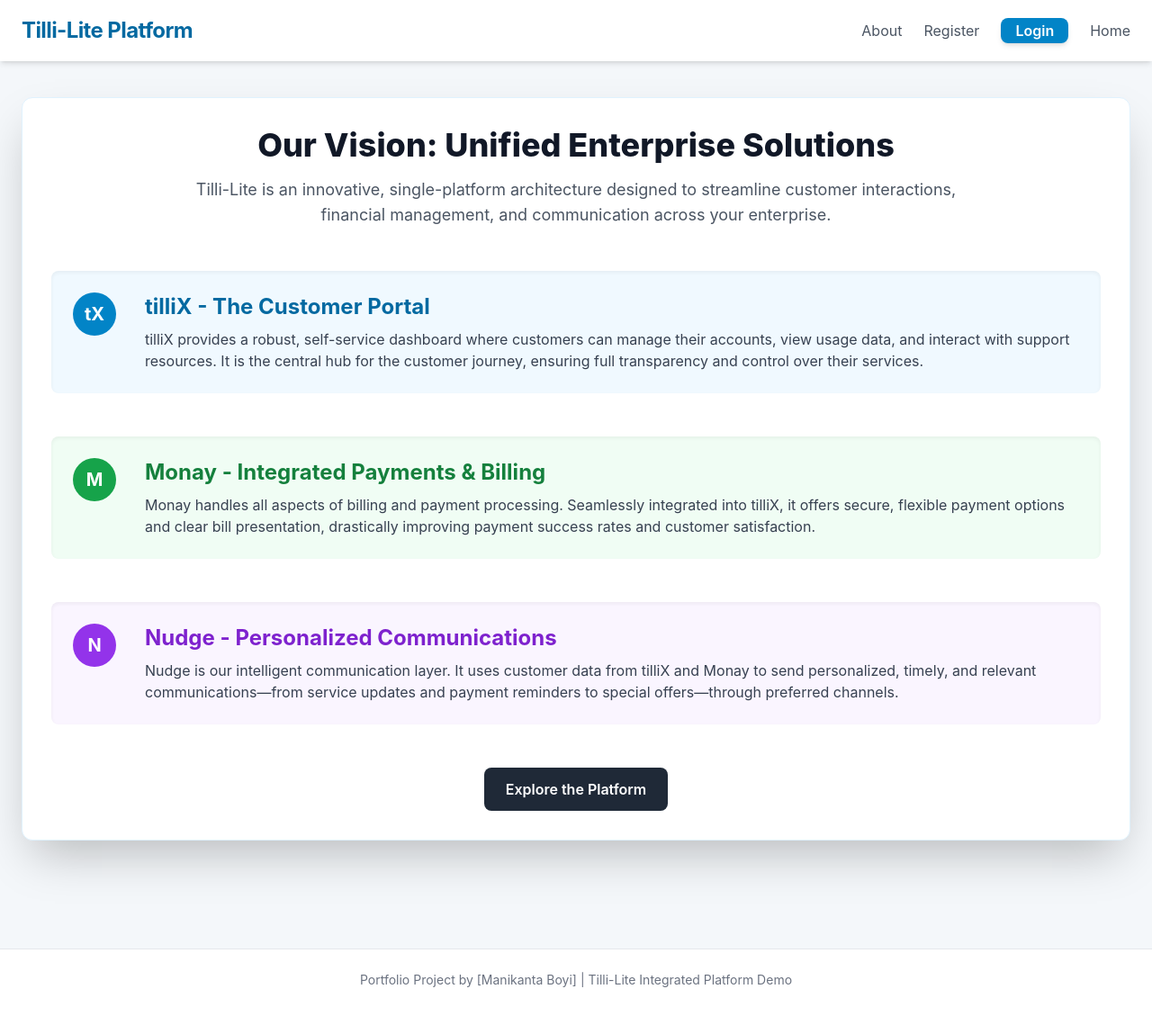
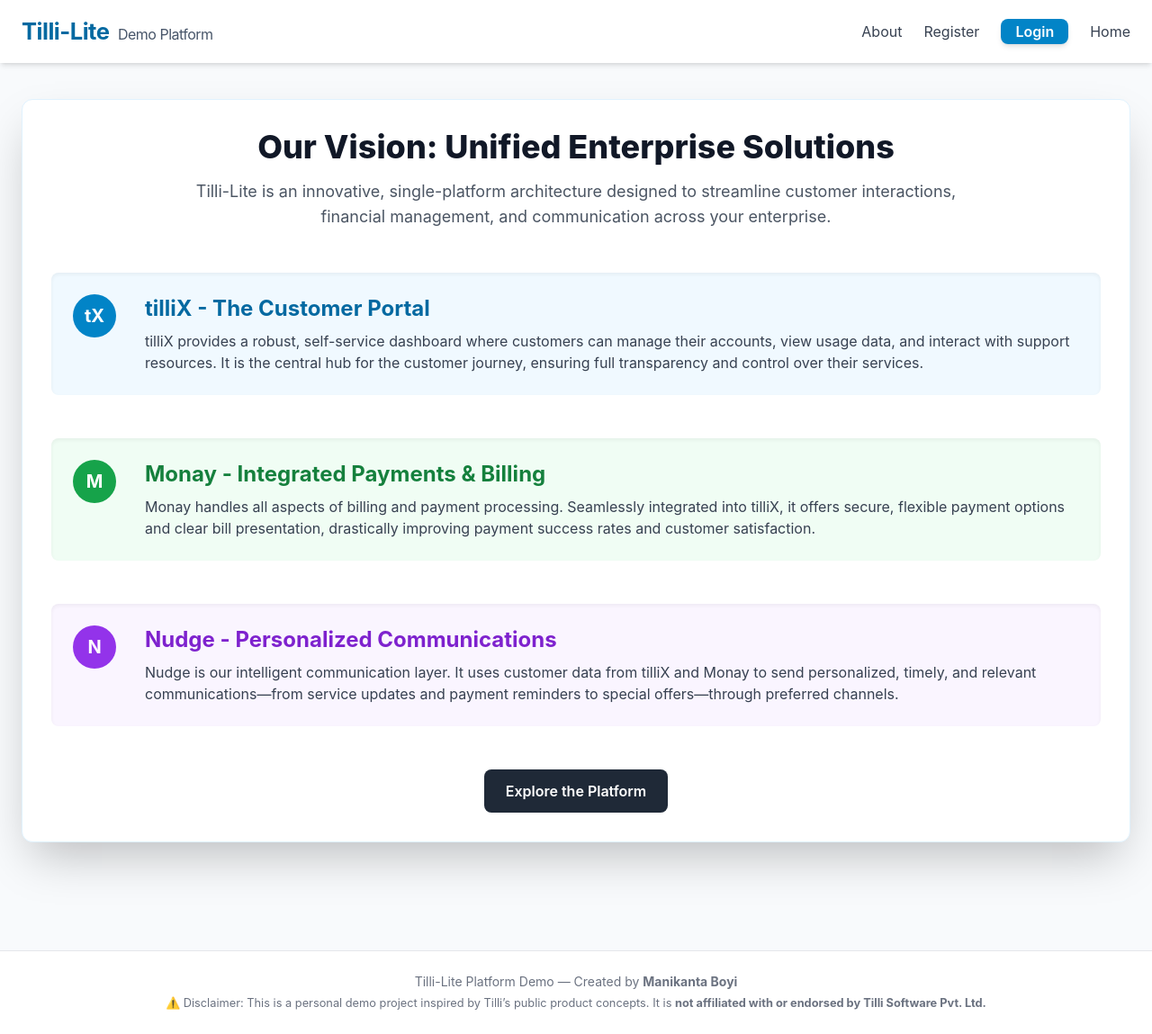
Before and after one commit to manikanta-boyi/tilli_lite, a Flask app: page /about in a window 1280 px wide. Shown: the whole page at 90% size. Before the commit the page ends 1097 px from the top, so only its background shows below. Run offline with Flask 3, Linux system fonts and the light colour scheme; some libraries are stand-ins or nearby versions.

Commit message:
added disclaimer

```diff
--- a/templates/layout.html
+++ b/templates/layout.html
@@ -3,58 +3,88 @@
 <head>
     <meta charset="UTF-8">
     <meta name="viewport" content="width=device-width, initial-scale=1.0">
-    <title>Tilli-Lite | {{ title }}</title>
+    <title>Tilli-Lite Demo | {{ title }}</title>
     <script src="https://cdn.tailwindcss.com"></script>
     <style>
-        /* Keeping a light, clean background */
-        body { font-family: 'Inter', sans-serif; background-color: #f4f7fa; }
-        /* Style for the custom navigation logo/text */
+        body {
+            font-family: 'Inter', sans-serif;
+            background-color: #f8fafc; /* Light clean tone */
+        }
+
         .tilli-logo {
-            font-size: 1.5rem;
+            font-size: 1.6rem;
             font-weight: 700;
-            letter-spacing: -0.025em;
-            color: #0369a1; /* Sky-700 / Deep Blue */
+            color: #0369a1; /* Sky-700 */
+            letter-spacing: -0.02em;
         }
+
         .tilli-logo span {
-            color: #334155; /* Slate-700 / Gray text for "Lite Platform" */
             font-weight: 400;
-            font-size: 1.1rem;
+            font-size: 1rem;
+            color: #475569; /* Slate-600 */
             margin-left: 0.25rem;
+        }
+
+        footer small {
+            font-size: 0.8rem;
         }
     </style>
 </head>
 <body>
-    <header class="bg-white text-gray-800 shadow-md sticky top-0 z-10">
+    <!-- Header -->
+    <header class="bg-white shadow-md sticky top-0 z-10">
         <div class="container mx-auto px-6 py-4 flex justify-between items-center">
-            <h1 class="tilli-logo">Tilli-Lite Platform</h1>
+            <h1 class="tilli-logo">
+                Tilli-Lite <span>Demo Platform</span>
+            </h1>
             <nav>
                 <ul class="flex space-x-6 items-center">
                     {% if current_user.is_authenticated %}
                         {% if current_user.role == 'customer' %}
-                            <li><a href="{{ url_for('main.dashboard') }}" class="text-sm font-semibold text-gray-600 hover:text-sky-600 transition tracking-wide">Dashboard (<span class="font-bold text-sky-700">tilliX</span>)</a></li>
-                            <li><a href="{{ url_for('main.bill_list') }}" class="text-sm font-semibold text-gray-600 hover:text-sky-600 transition tracking-wide">Bills & Payments (<span class="font-bold text-sky-700">Monay</span>)</a></li>
-                            <li><a href="{{ url_for('main.profile') }}" class="text-sm font-semibold text-gray-600 hover:text-sky-600 transition tracking-wide">Profile (<span class="font-bold text-sky-700">Nudge Setup</span>)</a></li>
+                            <li>
+                                <a href="{{ url_for('main.dashboard') }}" class="text-sm font-semibold text-gray-700 hover:text-sky-700 transition">
+                                    Dashboard <span class="font-bold text-sky-700">(tilliX)</span>
+                                </a>
+                            </li>
+                            <li>
+                                <a href="{{ url_for('main.bill_list') }}" class="text-sm font-semibold text-gray-700 hover:text-sky-700 transition">
+                                    Bills & Payments <span class="font-bold text-sky-700">(Monay)</span>
+                                </a>
+                            </li>
+                            <li>
+                                <a href="{{ url_for('main.profile') }}" class="text-sm font-semibold text-gray-700 hover:text-sky-700 transition">
+                                    Profile <span class="font-bold text-sky-700">(Nudge Setup)</span>
+                                </a>
+                            </li>
                         {% else %}
-                            <li><span class="text-gray-400 text-sm font-semibold">Admin View</span></li>
+                            <li><span class="text-gray-500 text-sm font-medium">Admin View</span></li>
                         {% endif %}
-                        <li><a href="{{ url_for('main.logout') }}" class="bg-red-600 hover:bg-red-700 text-white font-semibold py-1 px-3 rounded-lg text-sm transition shadow-md">Logout</a></li>
+                        <li>
+                            <a href="{{ url_for('main.logout') }}" class="bg-red-600 hover:bg-red-700 text-white font-semibold py-1 px-3 rounded-lg text-sm transition shadow-md">
+                                Logout
+                            </a>
+                        </li>
                     {% else %}
-                        <li><a href="{{ url_for('main.about') }}" class="text-gray-600 hover:text-sky-600 transition">About</a></li>
-                        <li><a href="{{ url_for('main.register') }}" class="text-gray-600 hover:text-sky-600 transition">Register</a></li>
+                        <li><a href="{{ url_for('main.about') }}" class="text-gray-700 hover:text-sky-700 transition">About</a></li>
+                        <li><a href="{{ url_for('main.register') }}" class="text-gray-700 hover:text-sky-700 transition">Register</a></li>
                         <li><a href="{{ url_for('main.login') }}" class="bg-sky-600 hover:bg-sky-700 text-white font-semibold py-1 px-4 rounded-lg transition shadow-md">Login</a></li>
-                        <li><a href="{{ url_for('main.index') }}" class="text-gray-600 hover:text-sky-600 transition">Home</a></li>
+                        <li><a href="{{ url_for('main.index') }}" class="text-gray-700 hover:text-sky-700 transition">Home</a></li>
                     {% endif %}
                 </ul>
             </nav>
         </div>
     </header>
 
+    <!-- Main Content -->
     <main class="container mx-auto px-6 py-10">
         {% with messages = get_flashed_messages(with_categories=true) %}
             {% if messages %}
                 <div class="mb-6">
                     {% for category, message in messages %}
-                        <div class="p-4 mb-3 rounded-xl text-base font-medium shadow-md {% if category == 'success' %}bg-green-100 text-green-700{% elif category == 'danger' %}bg-red-100 text-red-700{% else %}bg-sky-100 text-sky-700{% endif %}">
+                        <div class="p-4 mb-3 rounded-xl text-base font-medium shadow-md
+                            {% if category == 'success' %}bg-green-100 text-green-700
+                            {% elif category == 'danger' %}bg-red-100 text-red-700
+                            {% else %}bg-sky-100 text-sky-700{% endif %}">
                             {{ message }}
                         </div>
                     {% endfor %}
@@ -65,8 +95,13 @@
         {% block content %}{% endblock %}
     </main>
 
-    <footer class="mt-20 py-6 text-center text-gray-500 text-sm border-t border-gray-200 bg-white">
-        Portfolio Project by [Manikanta Boyi] | Tilli-Lite Integrated Platform Demo
+    <!-- Footer -->
+    <footer class="mt-20 py-6 text-center border-t border-gray-200 bg-white text-gray-500">
+        <p class="text-sm">Tilli-Lite Platform Demo — Created by <strong>Manikanta Boyi</strong></p>
+        <small class="block mt-1">
+            ⚠️ Disclaimer: This is a personal demo project inspired by Tilli’s public product concepts.
+            It is <strong>not affiliated with or endorsed by Tilli Software Pvt. Ltd.</strong>
+        </small>
     </footer>
 </body>
 </html>
```
